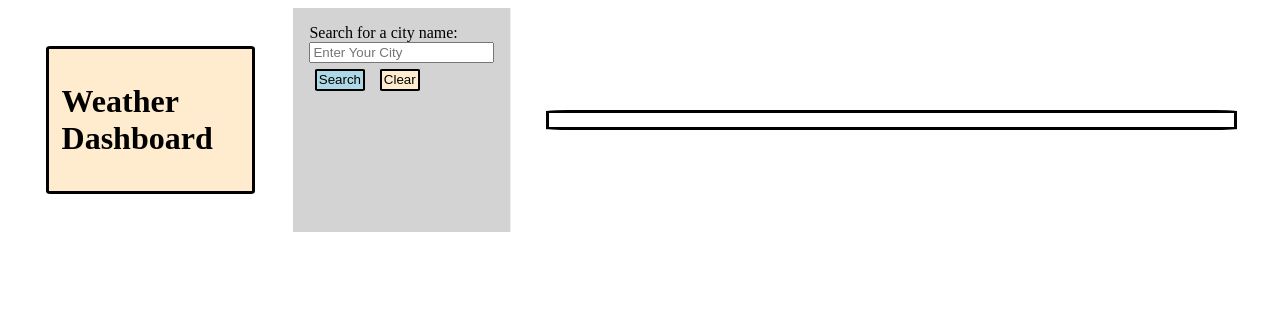
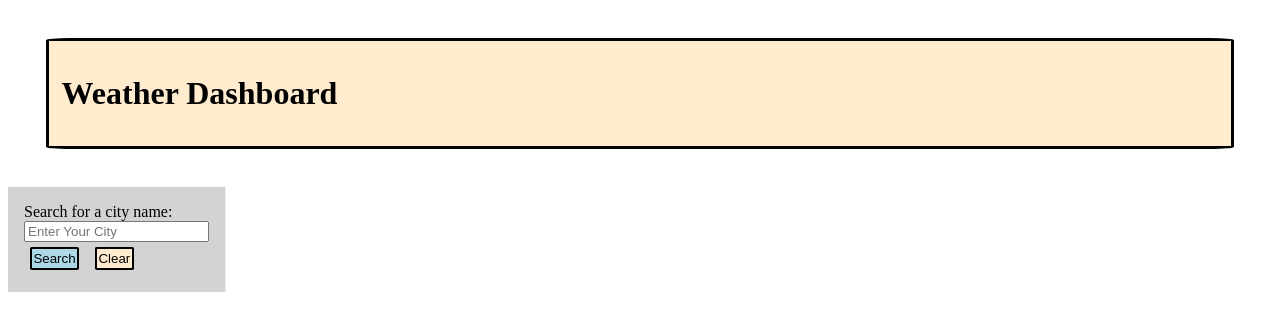
Before and after one commit to bravenbright/Weather-Calender, a plain HTML site: page index.html in a window 1280 px wide. Drawn offline with Linux system fonts and the light colour scheme.

Commit message:
Adding readme, fixing header

```diff
--- a/assets/css/style.css
+++ b/assets/css/style.css
@@ -8,7 +8,7 @@ header {
    border-radius: 2%;
 }
 
-body {
+#flex-container {
    display: flex;
 }
 
@@ -20,7 +20,6 @@ hidden {
    text-align: center;
    padding: 1%;
    margin: 3%;
-   border-style: solid;
    border-radius: 5%;
 }
 
--- a/assets/js/main.js
+++ b/assets/js/main.js
@@ -36,8 +36,8 @@ function getApi() {
          ...data.list.slice(1).filter(day => day.dt_txt.includes("12:00:00"))
       ];
 
-      console.log(days);
       populateDays(days);
+      weatherDataContainer.style.borderStyle = 'solid';
    });
 };
 
--- a/index.html
+++ b/index.html
@@ -7,11 +7,12 @@
    <title>Weather App</title>
    <link rel="stylesheet" href="assets/css/style.css">
 </head>
+
+<body>
    <header>
       <h1>Weather Dashboard</h1>
    </header>
-
-<body>
+   <div id="flex-container">
       <div id="cities-search-container">
          <label id="search-label" for="search-bar">Search for a city name:</label>
          <div id ="search-container">
@@ -25,6 +26,7 @@
          <div id="weather-data-container"></div>
          <div id="five-day-container"></div>
       </div>
+   </div>
 
    <script src="assets/js/main.js"></script>
 </body>
```
Also changed, not shown: assets/imgs/weather-app-scrnsht.jpg (added), 1 other file. Lines whose indentation alone changed are shown as unchanged.
